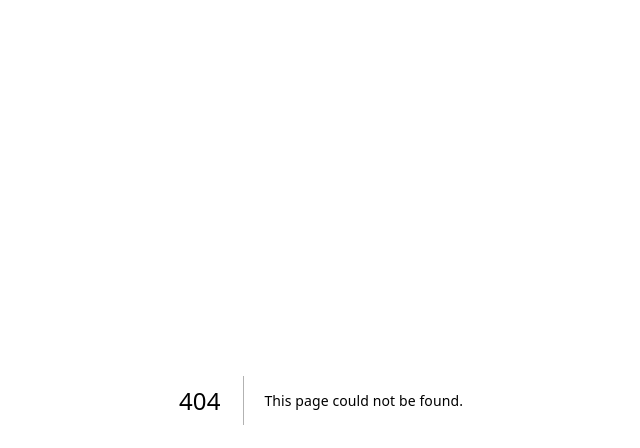
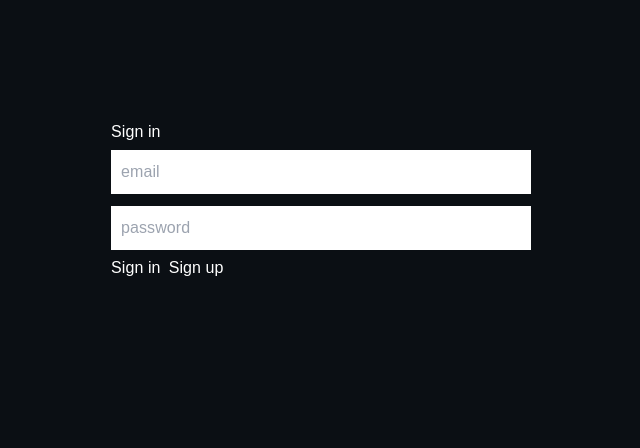
Before and after one commit to tyn3lson/media-auth-frontend, a Next.js app: page /login in a window 1280 px wide. Before the commit this address had no page. Shown: the top 448 px of the page, without its empty margins (319-959 px from the left). Built offline with nearby package versions, Linux system fonts and the light colour scheme; no server answers.

Commit message:
multiple file changes

```diff
--- /dev/null
+++ b/app/lib/supabaseClient.ts
@@ -0,0 +1,7 @@
+'use client';
+import { createClient } from '@supabase/supabase-js';
+
+export const supabase = createClient(
+  process.env.NEXT_PUBLIC_SUPABASE_URL!,
+  process.env.NEXT_PUBLIC_SUPABASE_ANON_KEY!
+);
--- /dev/null
+++ b/app/login/page.tsx
@@ -0,0 +1,30 @@
+'use client';
+import { useState } from 'react';
+import { supabase } from '../lib/supabaseClient';
+
+export default function LoginPage() {
+  const [email, setEmail] = useState('');
+  const [pw, setPw] = useState('');
+  const [msg, setMsg] = useState('');
+
+  async function signin() {
+    const { error } = await supabase.auth.signInWithPassword({ email, password: pw });
+    setMsg(error ? error.message : 'Signed in! Go to the app.');
+  }
+
+  async function signup() {
+    const { error } = await supabase.auth.signUp({ email, password: pw });
+    setMsg(error ? error.message : 'Check your email to confirm.');
+  }
+
+  return (
+    <main style={{maxWidth:420,margin:'120px auto',fontFamily:'sans-serif'}}>
+      <h1>Sign in</h1>
+      <input placeholder="email" value={email} onChange={e=>setEmail(e.target.value)} style={{width:'100%',padding:10,margin:'6px 0'}}/>
+      <input type="password" placeholder="password" value={pw} onChange={e=>setPw(e.target.value)} style={{width:'100%',padding:10,margin:'6px 0'}}/>
+      <button onClick={signin}>Sign in</button>
+      <button onClick={signup} style={{marginLeft:8}}>Sign up</button>
+      <div style={{marginTop:10}}>{msg}</div>
+    </main>
+  );
+}
--- a/package.json
+++ b/package.json
@@ -12,6 +12,7 @@
     "lint": "next lint"
   },
   "dependencies": {
+    "@supabase/supabase-js": "^2.56.0",
     "axios": "^1.11.0",
     "next": "14.2.5",
     "react": "18.3.1",
--- a/tailwind.config.js
+++ b/tailwind.config.js
@@ -2,10 +2,9 @@
 module.exports = {
   content: [
     "./app/**/*.{js,ts,jsx,tsx,mdx}",
+    "./pages/**/*.{js,ts,jsx,tsx,mdx}",
     "./components/**/*.{js,ts,jsx,tsx,mdx}",
-    "./pages/**/*.{js,ts,jsx,tsx,mdx}",
-    "./src/**/*.{js,ts,jsx,tsx,mdx}",
   ],
   theme: { extend: {} },
   plugins: [],
-};
+}
```
Also changed, not shown: 1 other file (tests, documents, lock files or other folders).
